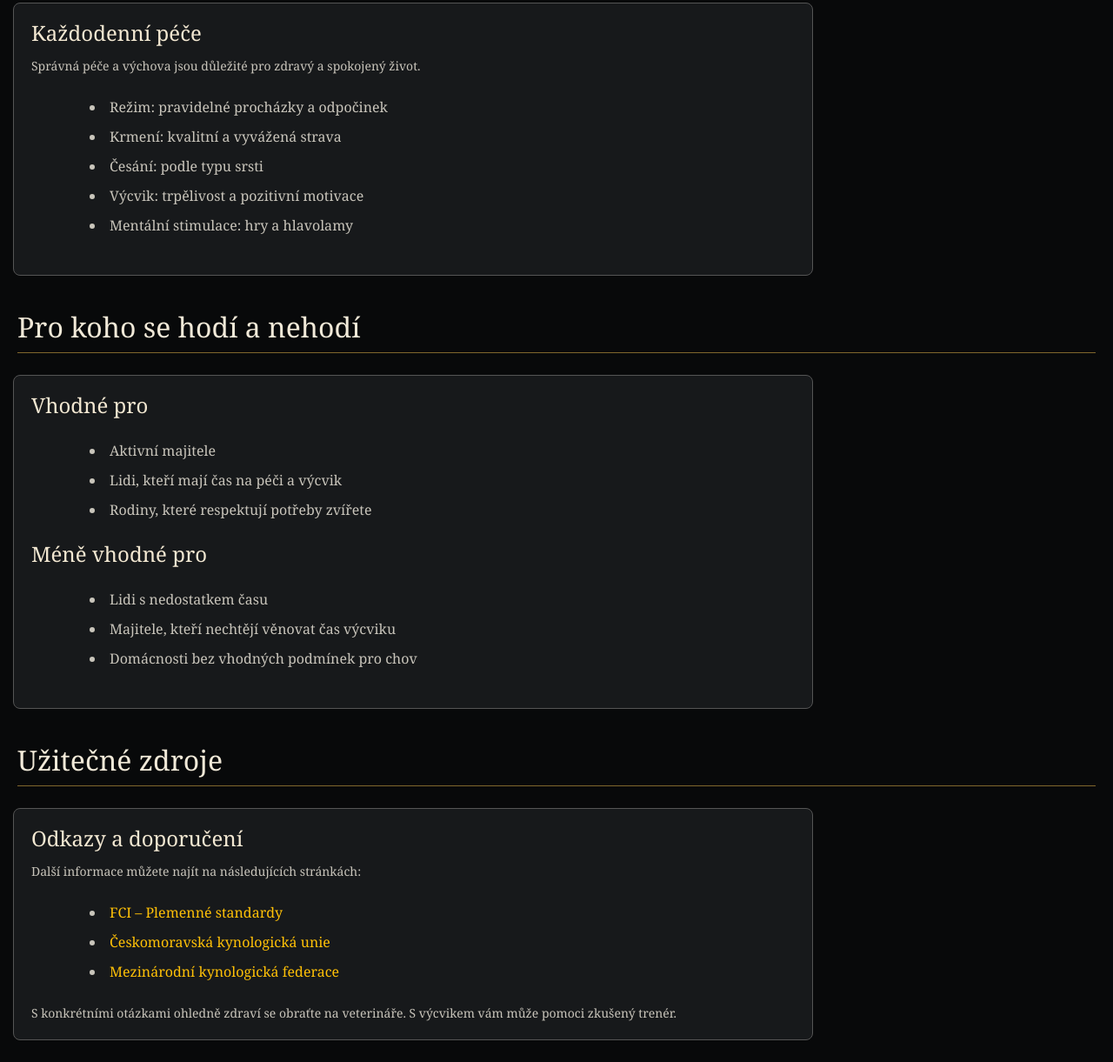
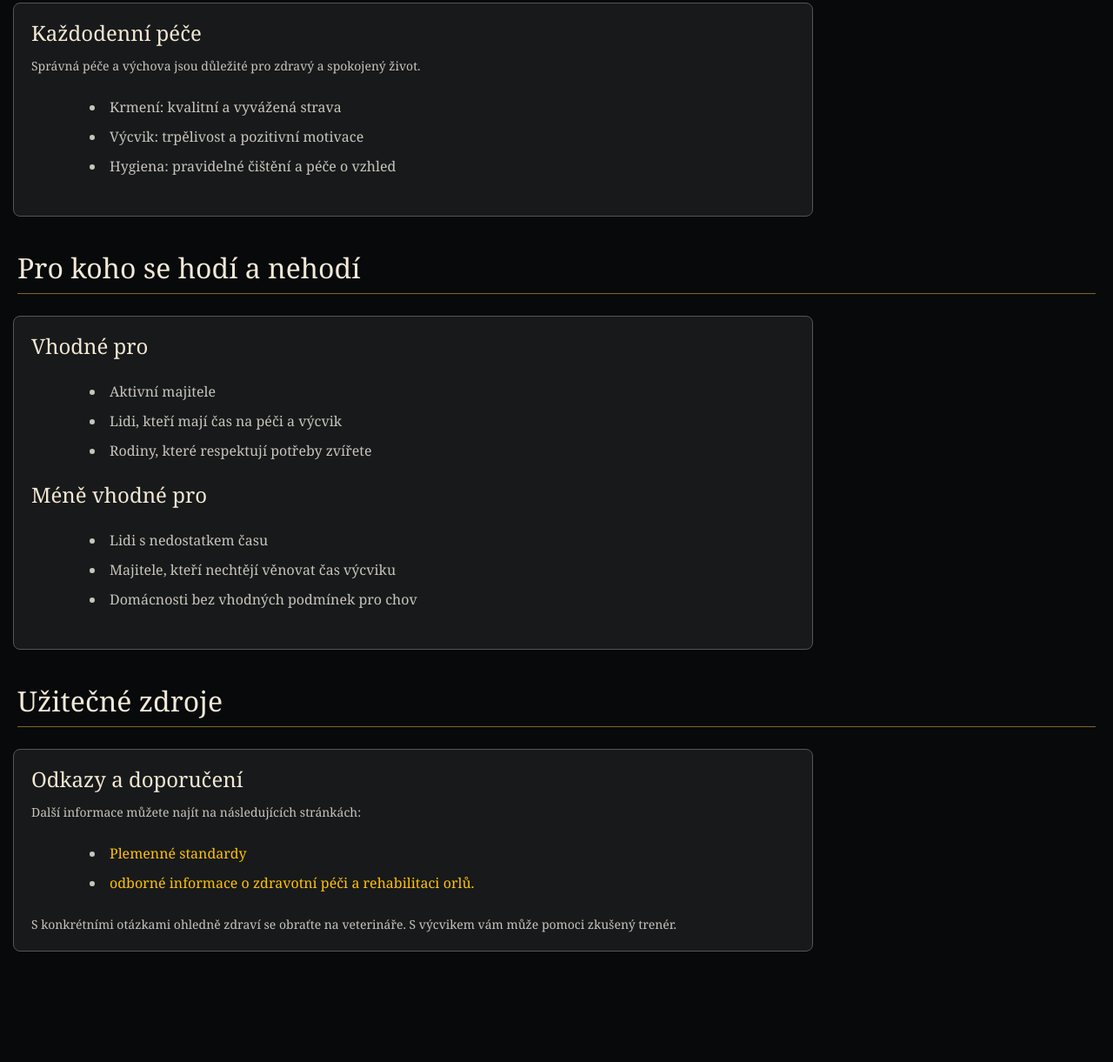
Before and after one commit to Deda786/O-plemeni-a-p-e, a plain HTML site: page index.html in a window 1280 px wide. Shown: the part 900-2121 px from the top of the page at 87% size. After the commit the page ends 2019 px from the top, so only its background shows below. Drawn offline with nearby package versions, Linux system fonts and the light colour scheme.

Commit message:
Update health care section and links in index.html

```diff
--- a/index.html
+++ b/index.html
@@ -34,7 +34,7 @@
             <h4 class="card-title">Zdravotní péče</h4>
             <p class="card-text">Pravidelná veterinární péče pomáhá předcházet zdravotním problémům.</p>
             <ul>
-                <li>Kontrola dědičných predispozic</li>
+                <li>Kontrola dědičných nemocí</li>
                 <li>Pravidelné veterinární prohlídky</li>
                 <li>Preventivní testy podle plemene</li>
                 <li>Očkování a odčervení podle doporučení veterináře</li>
@@ -49,11 +49,10 @@
             <h4 class="card-title">Každodenní péče</h4>
             <p class="card-text">Správná péče a výchova jsou důležité pro zdravý a spokojený život.</p>
             <ul>
-                <li>Režim: pravidelné procházky a odpočinek</li>
+
                 <li>Krmení: kvalitní a vyvážená strava</li>
-                <li>Česání: podle typu srsti</li>
                 <li>Výcvik: trpělivost a pozitivní motivace</li>
-                <li>Mentální stimulace: hry a hlavolamy</li>
+                <li>Hygiena: pravidelné čištění a péče o vzhled</li>
             </ul>
         </div>
     </section>
@@ -85,9 +84,8 @@
             <h4 class="card-title">Odkazy a doporučení</h4>
             <p class="card-text">Další informace můžete najít na následujících stránkách:</p>
             <ul>
-                <li><a href="https://www.fci.be/en/Nomenclature/" target="_blank">FCI – Plemenné standardy</a></li>
-                <li><a href="https://www.cmku.cz/" target="_blank">Českomoravská kynologická unie</a></li>
-                <li><a href="https://www.fci.be/en/" target="_blank">Mezinárodní kynologická federace</a></li>
+                <li><a href="https://www.fws.gov/program/eagle-management?" target="_blank"> Plemenné standardy</a></li>
+                <li><a href="https://birdofpreyhealthgroup.org" target="_blank"> odborné informace o zdravotní péči a rehabilitaci orlů.</a></li>
             </ul>
             <p class="card-text">S konkrétními otázkami ohledně zdraví se obraťte na veterináře. S výcvikem vám může pomoci zkušený trenér.</p>
         </div>
```
